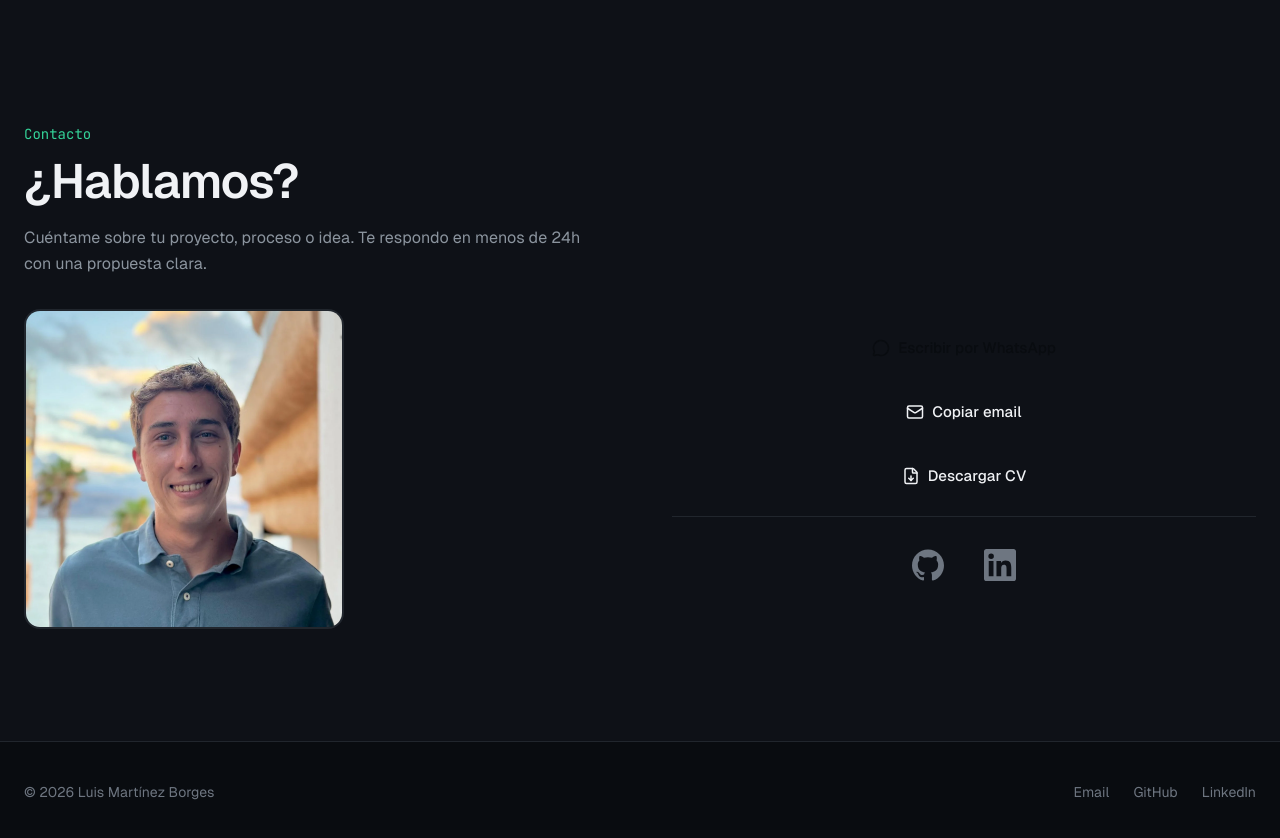
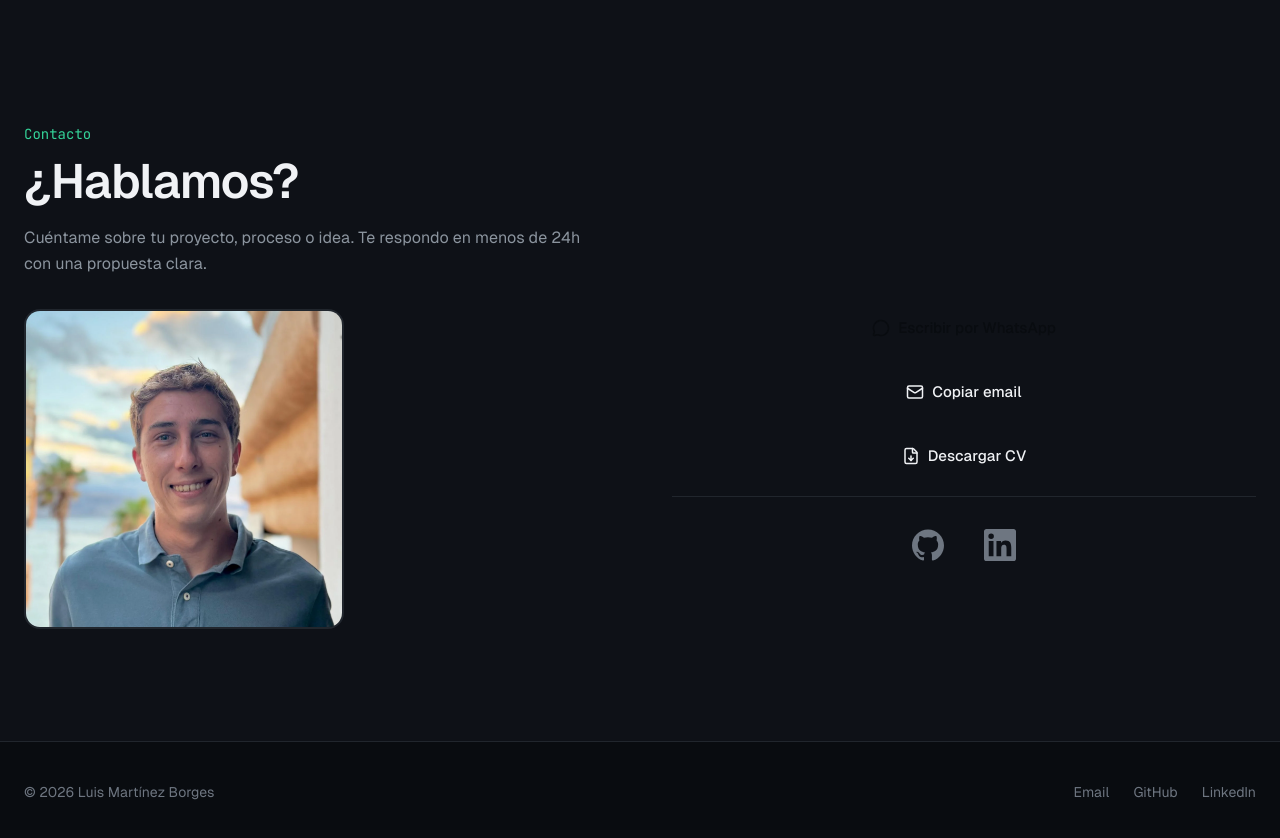
Before and after one commit to borgesinmas/portfolio, a Next.js app: page / in a window 1280 px wide. Shown: the part 6140-6978 px from the top of the page. Built offline with nearby package versions, Linux system fonts and the light colour scheme.

Commit message:
centrarl contact

```diff
--- a/src/components/Contact.tsx
+++ b/src/components/Contact.tsx
@@ -39,7 +39,7 @@ export function Contact() {
           </div>
 
           {/* Columna derecha: canales de contacto */}
-          <div className="space-y-4 lg:pt-[200px]">
+          <div className="space-y-4 lg:pt-[180px]">
             <a
               href="https://wa.me/34625836509?text=Hola%20Luis%2C%20vi%20tu%20portfolio%20y%20me%20gustaría%20hablar%20contigo."
               target="_blank"
```
